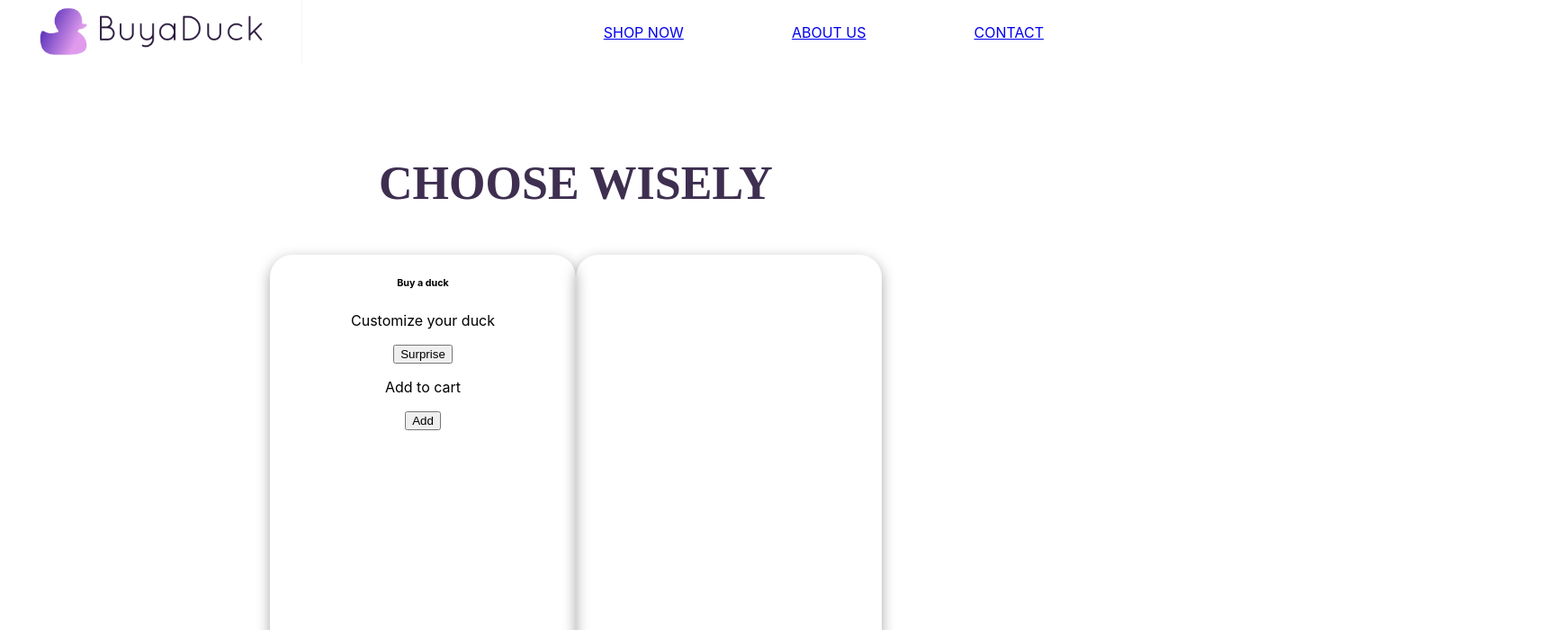
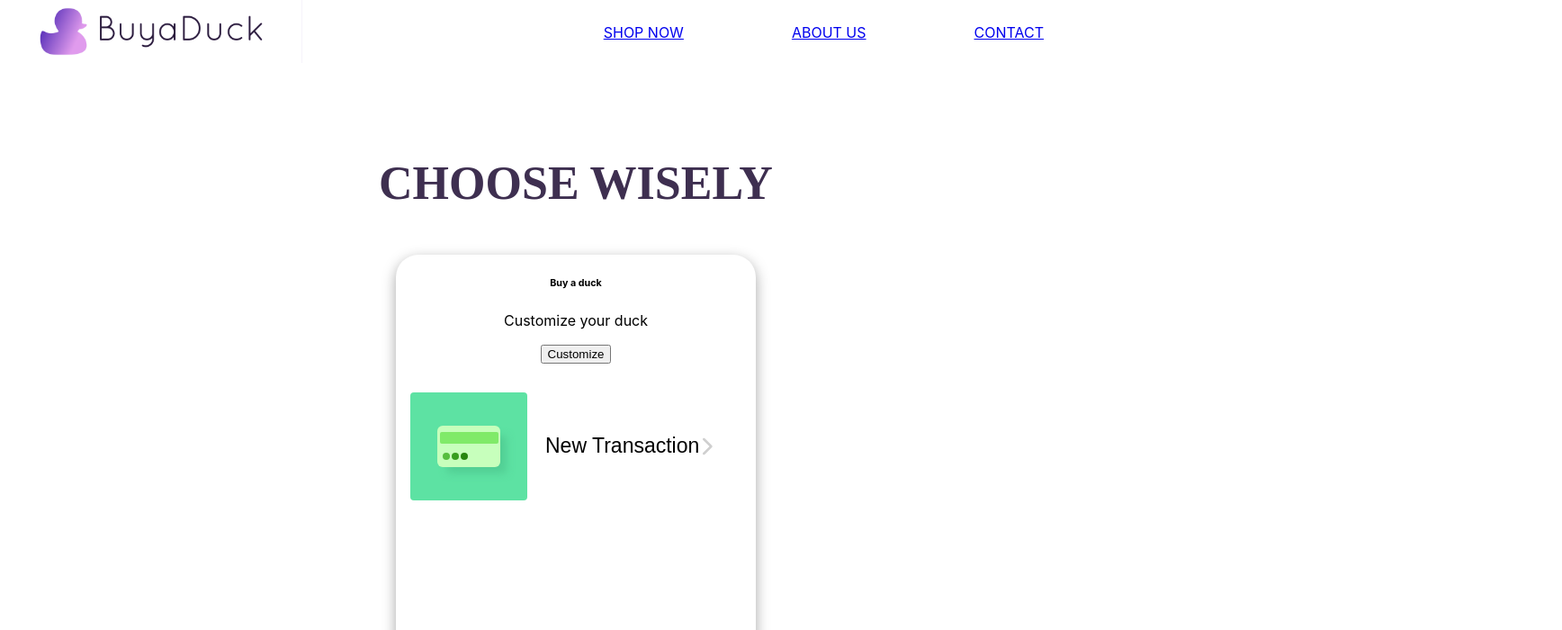
Before and after one commit to Natalia-Tomaszewska/BuyaDuck, a React (Create React App) app: page /shop in a window 1280 px wide. Shown: the top 700 px of the page at 90% size, 1736 px wide, since content can reach past the window. Built offline with nearby package versions, Linux system fonts and the light colour scheme.

Commit message:
transaction button added

```diff
--- a/src/components/Footer/Footer.js
+++ b/src/components/Footer/Footer.js
@@ -14,10 +14,10 @@ const Footer = () => {
                     <p className="footer-rights">© 2020 BuyaDuck, All Rights Reserved</p>
                 </div>
                 <div className="footer-icons">
-                    <a href="#" className="facebook">
+                    <a href="https://www.facebook.com/" className="facebook">
                         <img src={facebook} height="50px" alt=""/>
                     </a>
-                    <a href="#" className="twitter">
+                    <a href="https://twitter.com/" className="twitter">
                         <img src={twitter} height="50px" alt=""/>
                     </a>
                 </div>
--- a/src/components/ShopScreen/ShopScreen.js
+++ b/src/components/ShopScreen/ShopScreen.js
@@ -2,8 +2,7 @@ import React from 'react';
 import "./ShopScreen.scss";
 
 
-
-const ShopScreen = ({ setShowCanvas }) => {
+const ShopScreen = ({setShowCanvas}) => {
 
     return (
 
@@ -15,26 +14,62 @@ const ShopScreen = ({ setShowCanvas }) => {
                 <div className="product-box-container">
                     <div className="product-box-box1">
                         <div className="box1-container">
-                        <h6>Buy a duck</h6>
+                            <h6>Buy a duck</h6>
                             <div className="duckRender">
 
                             </div>
                             <div className="customize-container">
                                 <p>Customize your duck</p>
-                                <button className="surprise" onClick={() => setShowCanvas(true)}>
-                                    Surprise
+                                <button className="customize-button" onClick={() => setShowCanvas(true)}>
+                                    Customize
                                 </button>
                             </div>
                             <div className="buy-container">
-                                <p>Add to cart</p>
-                                <button>Add</button>
+
+                                <div className="buy">
+                                    <div className="left-side">
+                                        <div className="card">
+                                            <div className="card-line">
+
+                                            </div>
+                                            <div className="buttons">
+
+                                            </div>
+                                        </div>
+                                        <div className="post">
+                                            <div className="post-line">
+
+                                            </div>
+                                            <div className="screen">
+                                                <div className="dollar">$
+                                                </div>
+                                            </div>
+                                            <div className="numbers">
+
+                                            </div>
+                                            <div className="numbers-line2">
+
+                                            </div>
+                                        </div>
+                                    </div>
+                                    <div className="right-side">
+                                        <div className="new">New Transaction</div>
+
+                                        <svg className="arrow" xmlns="http://www.w3.org/2000/svg" width="512"
+                                             height="512" viewBox="0 0 451.846 451.847">
+                                            <path
+                                                d="M345.441 248.292L151.154 442.573c-12.359 12.365-32.397 12.365-44.75 0-12.354-12.354-12.354-32.391 0-44.744L278.318 225.92 106.409 54.017c-12.354-12.359-12.354-32.394 0-44.748 12.354-12.359 32.391-12.359 44.75 0l194.287 194.284c6.177 6.18 9.262 14.271 9.262 22.366 0 8.099-3.091 16.196-9.267 22.373z"
+                                                data-original="#000000" className="active-path" data-old_color="#000000"
+                                                fill="#cfcfcf"/>
+                                        </svg>
+
+                                    </div>
+                                </div>
                             </div>
 
                         </div>
                     </div>
-                    <div className="product-box-box1">
 
-                    </div>
                 </div>
             </div>
         </section>
--- a/src/components/ShopScreen/ShopScreen.scss
+++ b/src/components/ShopScreen/ShopScreen.scss
@@ -1,3 +1,4 @@
+
 .shopScreen-section {
 
   .shopScreen-container {
@@ -25,13 +26,283 @@
         height: 600px;
         box-shadow: rgba(0, 0, 0, 0.35) 0px 5px 15px;
         border-radius: 25px;
+
+        .box1-container {
+
+          h6 {
+
+          }
+
+          .duckRender {
+
+          }
+
+          .customize-container {
+            p {
+
+            }
+
+            .customize-button {
+
+            }
+
+          }
+
+          .buy-container {
+            margin-top: 2em;
+            margin-left: 1em;
+
+            .buy {
+              background-color: #ffffff;
+              display: flex;
+              width: 360px;
+              height: 120px;
+              position: relative;
+              border-radius: 6px;
+              transition: 0.3s ease-in-out;
+
+              &:before {
+                width: 200vw;
+                position: absolute;
+                top: 0;
+                left: -100vw;
+                height: 100%;
+                content: "";
+              }
+
+              &:hover {
+                transform: scale(1.03);
+                width: 220px;
+
+                .left-side {
+                  width: 100%;
+                }
+              }
+            }
+
+            .left-side {
+              background-color: #5de2a3;
+              width: 130px;
+              height: 120px;
+              border-radius: 4px;
+              position: relative;
+              display: flex;
+              justify-content: center;
+              align-items: center;
+              cursor: pointer;
+              transition: 0.3s;
+              flex-shrink: 0;
+              overflow: hidden;
+            }
+
+            .right-side {
+              width: calc(100% - 130px);
+              display: flex;
+              align-items: center;
+              overflow: hidden;
+              cursor: pointer;
+              justify-content: space-between;
+              white-space: nowrap;
+              transition: 0.3s;
+
+              &:hover {
+                background-color: #f9f7f9;
+              }
+            }
+
+            .arrow {
+              width: 20px;
+              height: 20px;
+              margin-right: 20px;
+            }
+
+            .new {
+              font-size: 23px;
+              font-family: "Lexend Deca", sans-serif;
+              margin-left: 20px;
+            }
+
+            .card {
+              width: 70px;
+              height: 46px;
+              background-color: #c7ffbc;
+              border-radius: 6px;
+              position: absolute;
+              display: flex;
+              z-index: 10;
+              flex-direction: column;
+              align-items: center;
+              -webkit-box-shadow: 9px 9px 9px -2px rgba(77, 200, 143, 0.72);
+              -moz-box-shadow: 9px 9px 9px -2px rgba(77, 200, 143, 0.72);
+              -webkit-box-shadow: 9px 9px 9px -2px rgba(77, 200, 143, 0.72);
+            }
+
+            .card-line {
+              width: 65px;
+              height: 13px;
+              background-color: #80ea69;
+              border-radius: 2px;
+              margin-top: 7px;
+            }
+
+            @media only screen and (max-width: 480px) {
+              .container {
+                transform: scale(0.7);
+
+                &:hover {
+                  transform: scale(0.74);
+                }
+              }
+              .new {
+                font-size: 18px;
+              }
+            }
+
+            .buttons {
+              width: 8px;
+              height: 8px;
+              background-color: #379e1f;
+              box-shadow: 0 -10px 0 0 #26850e, 0 10px 0 0 #56be3e;
+              border-radius: 50%;
+              margin-top: 5px;
+              transform: rotate(90deg);
+              margin: 10px 0 0 -30px;
+            }
+
+            .container:hover .card {
+              animation: slide-top 1.2s cubic-bezier(0.645, 0.045, 0.355, 1) both;
+            }
+
+            .container:hover .post {
+              animation: slide-post 1s cubic-bezier(0.165, 0.84, 0.44, 1) both;
+            }
+
+            @keyframes slide-top {
+              0% {
+                -webkit-transform: translateY(0);
+                transform: translateY(0);
+              }
+              50% {
+                -webkit-transform: translateY(-70px) rotate(90deg);
+                transform: translateY(-70px) rotate(90deg);
+              }
+              60% {
+                -webkit-transform: translateY(-70px) rotate(90deg);
+                transform: translateY(-70px) rotate(90deg);
+              }
+              100% {
+                -webkit-transform: translateY(-8px) rotate(90deg);
+                transform: translateY(-8px) rotate(90deg);
+              }
+            }
+
+            .post {
+              width: 63px;
+              height: 75px;
+              background-color: var(--post);
+              position: absolute;
+              z-index: 11;
+              bottom: 10px;
+              top: 120px;
+              border-radius: 6px;
+              overflow: hidden;
+            }
+
+            .post-line {
+              width: 47px;
+              height: 9px;
+              background-color: #dddde0;
+              position: absolute;
+              border-radius: 0px 0px 3px 3px;
+              right: 8px;
+              top: 8px;
+
+              &:before {
+                content: "";
+                position: absolute;
+                width: 47px;
+                height: 9px;
+                background-color: #757375;
+                top: -8px;
+              }
+            }
+
+            .screen {
+              width: 47px;
+              height: 23px;
+              background-color: #ffffff;
+              position: absolute;
+              top: 22px;
+              right: 8px;
+              border-radius: 3px;
+            }
+
+            .numbers {
+              width: 12px;
+              height: 12px;
+              background-color: #838183;
+              box-shadow: 0 -18px 0 0 #838183, 0 18px 0 0 #838183;
+              border-radius: 2px;
+              position: absolute;
+              transform: rotate(90deg);
+              left: 25px;
+              top: 52px;
+            }
+
+            .numbers-line2 {
+              width: 12px;
+              height: 12px;
+              background-color: #aaa9ab;
+              box-shadow: 0 -18px 0 0 #aaa9ab, 0 18px 0 0 #aaa9ab;
+              border-radius: 2px;
+              position: absolute;
+              transform: rotate(90deg);
+              left: 25px;
+              top: 68px;
+            }
+
+            @keyframes slide-post {
+              50% {
+                -webkit-transform: translateY(0);
+                transform: translateY(0);
+              }
+              100% {
+                -webkit-transform: translateY(-70px);
+                transform: translateY(-70px);
+              }
+            }
+
+            .dollar {
+              position: absolute;
+              font-size: 16px;
+              font-family: "Lexend Deca", sans-serif;
+              width: 100%;
+              left: 0;
+              top: 0;
+              color: #4b953b;
+              text-align: center;
+            }
+
+            .container:hover .dollar {
+              animation: fade-in-fwd 0.3s 1s backwards;
+            }
+
+            @keyframes fade-in-fwd {
+              0% {
+                opacity: 0;
+                transform: translateY(-5px);
+              }
+              100% {
+                opacity: 1;
+                transform: translateY(0);
+              }
+            }
+
+          }
+        }
       }
 
-      .product-box-box2 {
-        width: 400px;
-        height: 600px;
-        box-shadow: rgba(0, 0, 0, 0.35) 0px 5px 15px;
-      }
+
     }
   }
 }
```
